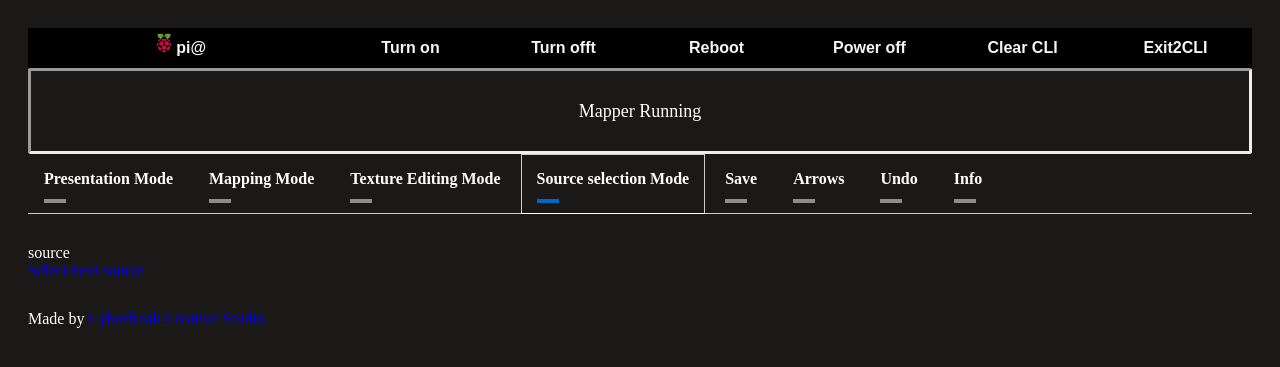
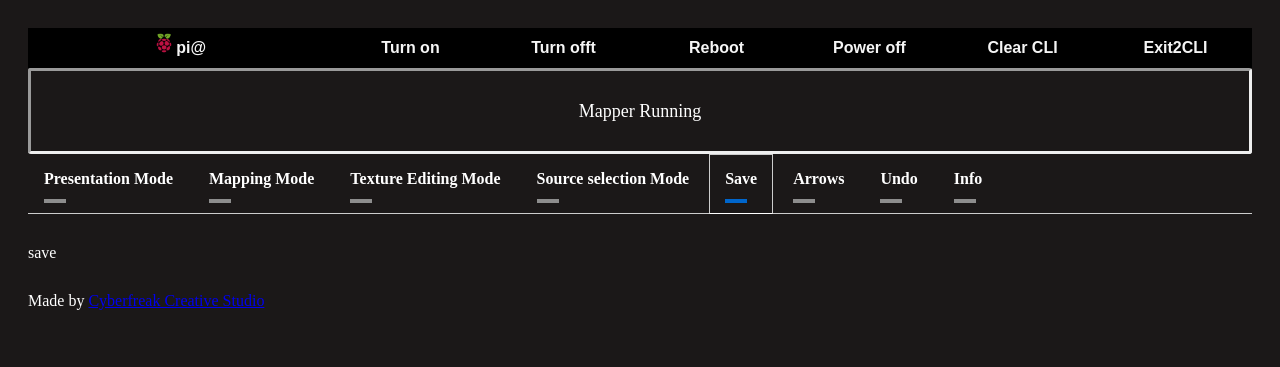
Before and after one commit to l00f00/flasketvj, a Flask app: page /mapper_run in a window 1280 px wide. Shown: the top 367 px of the page. Run offline with Flask 2, Linux system fonts and the light colour scheme; parts of the project's set-up code (start-up, migrations or seed data) failed here and were passed over.

Commit message:
returning wrong variable

```diff
--- a/app.py
+++ b/app.py
@@ -161,7 +161,7 @@
 def present_mode():
     keyboard.write('1')
     info = 'Presentation mode'
-    return render_template('mapper.html', infoText=info,checked='present')
+    return render_template('mapper.html', infoText=info,true='present')
 
 
 # 2	Texture editing mode
@@ -169,7 +169,7 @@
 def texture_mode():
     keyboard.write('2')
     info = 'Texture Editing Mode'
-    return render_template('mapper.html', infoText=info,checked='texture')
+    return render_template('mapper.html', infoText=info,true='texture')
 
 
 # 3	Projection mapping mode, use this to select a surface first
@@ -177,7 +177,7 @@
 def mapping_mode():
     keyboard.write('3')
     info = 'Projection mapping mode'
-    return render_template('mapper.html', infoText=info,checked='mapping')
+    return render_template('mapper.html', infoText=info,true='mapping')
 
 
 # 4	Source selection mode
@@ -185,7 +185,7 @@
 def source_selection_mode():
     keyboard.write('4')
     info = 'Source selection mode'
-    return render_template('mapper.html', infoText=info,checked='source')
+    return render_template('mapper.html', infoText=info,true='source')
 
 
 # i	Show info Controls
--- a/templates/mapper.html
+++ b/templates/mapper.html
@@ -38,7 +38,7 @@
             <input type="radio" name="tabset" id="tab4" aria-controls="mapper4" onclick="window.location='/source_selection_mode';" checked="{% if true=='source' %}true{%endif %}">
             <label for="tab4">Source selection Mode</label>
             <!-- Tab 5 -->
-            <input type="radio" name="tabset" id="tab5" aria-controls="mapper5" onclick="window.location='/mapper_save';">
+            <input type="radio" name="tabset" id="tab5" aria-controls="mapper5" onclick="window.location='/mapper_save';" checked="{% if true=='save' %}true{%endif %}">
             <label for="tab5">Save</label>
                         <!-- Tab 6 -->
            <input type="radio" name="tabset" id="tab6" aria-controls="mapper6">
```
